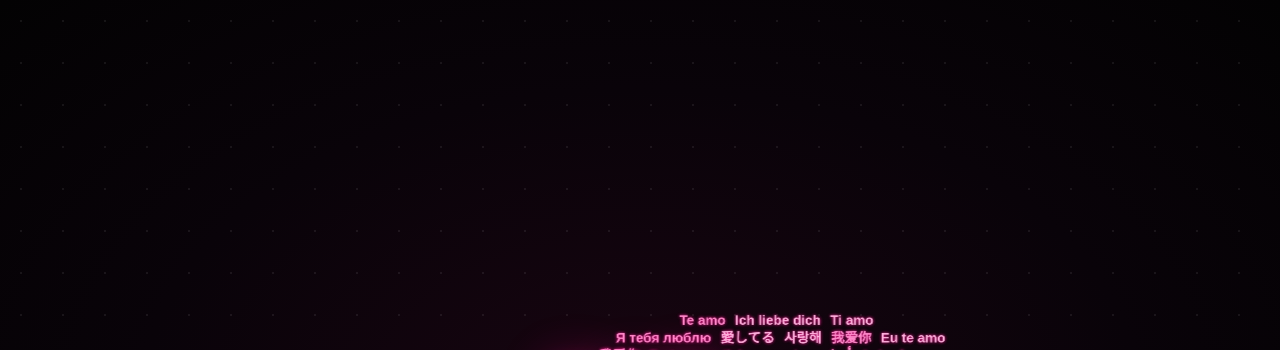
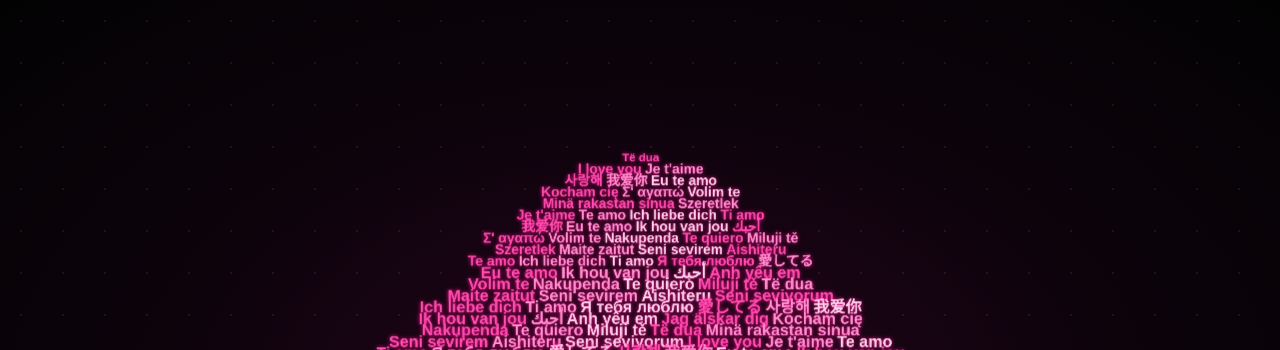
Before and after one commit to egedelidas-wq/E-M, a plain HTML site: page index.html in a window 1280 px wide. Shown: the top 350 px of the page. Drawn offline with Linux system fonts and the light colour scheme.

Commit message:
Update index.html

```diff
--- a/index.html
+++ b/index.html
@@ -1,4 +1,3 @@
-
 <!DOCTYPE html>
 <html lang="tr">
 <head>
@@ -15,9 +14,9 @@
 
 body {
   width: 100%;
-  height: 100vh;
+  min-height: 100vh;
   background: radial-gradient(ellipse at center,
-    #180511 0%, #090309 55%, #030203 100%);
+    #24051b 0%, #0c030b 55%, #030203 100%);
   display: flex;
   justify-content: center;
   align-items: center;
@@ -34,7 +33,7 @@ body {
 }
 
 .wrapper {
-  width: min(96vw, 620px);
+  width: min(96vw, 680px);
   position: relative;
   animation: heartbeat 2s ease-in-out infinite;
 }
@@ -65,10 +64,11 @@ canvas {
 }
 
 @keyframes heartbeat {
-  0%,100% { transform: scale(1); }
-  20% { transform: scale(1.025); }
-  40% { transform: scale(1); }
-  60% { transform: scale(1.015); }
+  0%, 100% { transform: scale(1); }
+  15% { transform: scale(1.035); }
+  30% { transform: scale(1); }
+  45% { transform: scale(1.02); }
+  60% { transform: scale(1); }
 }
 
 @keyframes nameGlow {
@@ -88,7 +88,6 @@ canvas {
 </div>
 
 <script>
-
 const canvas = document.getElementById("heart");
 const ctx = canvas.getContext("2d");
 
@@ -125,136 +124,106 @@ const words = [
  "Aishiteru"
 ];
 
-// Kalbin geometrisi
-const heart = new Path2D();
+// Gerçek kalp geometrisi
+function insideHeart(x, y) {
+  const px = (x - 300) / 250;
+  const py = (y - 255) / 230;
 
-heart.moveTo(300, 490);
+  const a = px * px + py * py - 1;
 
-heart.bezierCurveTo(
-  245, 430,
-  35, 300,
-  35, 165
-);
+  return a * a * a -
+    px * px * py * py * py <= 0;
+}
 
-heart.bezierCurveTo(
-  35, 55,
-  175, 5,
-  300, 145
-);
+function draw() {
+  ctx.setTransform(3, 0, 0, 3, 0, 0);
+  ctx.clearRect(0, 0, W, H);
 
-heart.bezierCurveTo(
-  425, 5,
-  565, 55,
-  565, 165
-);
+  ctx.textBaseline = "middle";
+  ctx.textAlign = "left";
 
-heart.bezierCurveTo(
-  565, 300,
-  355, 430,
-  300, 490
-);
+  let row = 0;
 
-heart.closePath();
+  // Küçük aralıklarla tarama: kalbin tamamını doldur
+  for (let y = 30; y < 500; y += 10) {
 
-// Kelimeleri kırpmadan yerleştir
-function drawLine(y, row) {
+    let start = -1;
+    let inside = false;
 
-  const intervals = [];
-  let inside = false;
-  let start = 0;
+    for (let x = 0; x <= W; x += 1) {
 
-  // Kalbin o satırdaki dolu bölgelerini bul
-  for (let x = 0; x <= W; x += 2) {
-
-    const current = ctx.isPointInPath(heart, x, y);
+      const current = insideHeart(x, y);
 
       if (current && !inside) {
         start = x;
         inside = true;
       }
 
-    if (!current && inside) {
-      intervals.push([start, x]);
+      if ((!current || x === W) && inside) {
+
+        const end = x;
+        const width = end - start;
+
+        if (width > 12) {
+
+          let fontSize = 12;
+
+          if (width < 65) fontSize = 8;
+          else if (width < 100) fontSize = 10;
+          else if (width > 350) fontSize = 14;
+
+          ctx.font = `bold ${fontSize}px Arial`;
+
+          const gap = 3;
+          const selected = [];
+
+          let total = 0;
+          let index = (row * 7) % words.length;
+
+          while (index < words.length * 3) {
+
+            const word = words[index % words.length];
+            const wordWidth = ctx.measureText(word).width;
+
+            if (total + wordWidth > width) break;
+
+            selected.push({
+              word: word,
+              width: wordWidth
+            });
+
+            total += wordWidth + gap;
+            index++;
+          }
+
+          if (selected.length) {
+
+            total -= gap;
+
+            // Satırı tam ortala
+            let pos = start + (width - total) / 2;
+
+            selected.forEach((item, i) => {
+
+              ctx.fillStyle =
+                i % 3 === 0 ? "#ff4eae" :
+                i % 3 === 1 ? "#ff91d0" :
+                "#ffd0ec";
+
+              ctx.shadowColor = "#ff1493";
+              ctx.shadowBlur = 12;
+
+              ctx.fillText(item.word, pos, y);
+
+              pos += item.width + gap;
+            });
+          }
+        }
+
         inside = false;
       }
     }
 
-  if (inside) intervals.push([start, W]);
-
-  // Her bölgeye tam kelimeler yerleştir
-  intervals.forEach(([left, right], part) => {
-
-    const width = right - left;
-
-    if (width < 35) return;
-
-    const fontSize = width < 85 ? 10 : 13;
-
-    ctx.font = `bold ${fontSize}px Arial`;
-
-    const gap = fontSize < 12 ? 7 : 9;
-
-    let currentWords = [];
-    let totalWidth = 0;
-
-    let index = (row * 3 + part * 5) % words.length;
-
-    while (true) {
-
-      const word = words[index];
-      const wordWidth = ctx.measureText(word).width;
-
-      if (totalWidth + wordWidth > width) break;
-
-      currentWords.push({
-        word,
-        width: wordWidth
-      });
-
-      totalWidth += wordWidth + gap;
-
-      index = (index + 1) % words.length;
-    }
-
-    if (currentWords.length === 0) return;
-
-    totalWidth -= gap;
-
-    // Ortala
-    let x = left + (width - totalWidth) / 2;
-
-    currentWords.forEach((item, i) => {
-
-      const color = i % 3 === 0
-        ? "#ff8acb"
-        : "#ffb0dd";
-
-      ctx.fillStyle = color;
-      ctx.shadowColor = "#ff1493";
-      ctx.shadowBlur = 10;
-
-      ctx.fillText(item.word, x, y);
-
-      x += item.width + gap;
-    });
-
-  });
-}
-
-function draw() {
-
-  ctx.setTransform(3, 0, 0, 3, 0, 0);
-
-  ctx.clearRect(0, 0, W, H);
-
-  ctx.textBaseline = "middle";
-  ctx.textAlign = "left";
-
-  // Satırları kalbin şekline göre oluştur
-  let row = 0;
-
-  for (let y = 24; y < 510; y += 17) {
-    drawLine(y, row);
     row++;
   }
 
@@ -262,7 +231,6 @@ function draw() {
 }
 
 draw();
-
 </script>
 
 </body>
```
Lines whose indentation alone changed are shown as unchanged.
